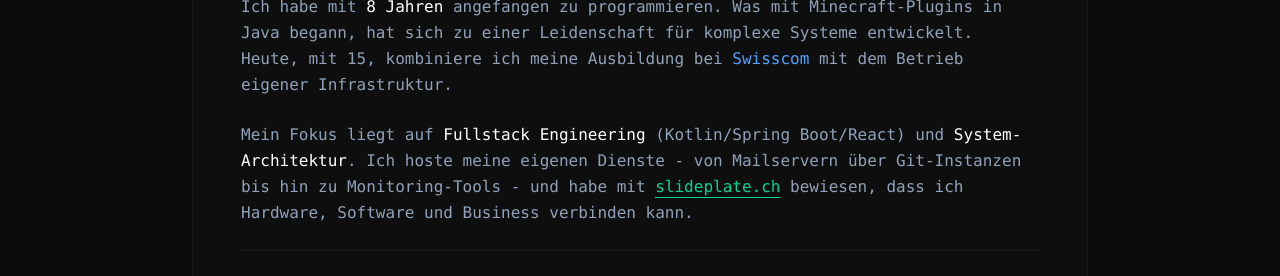
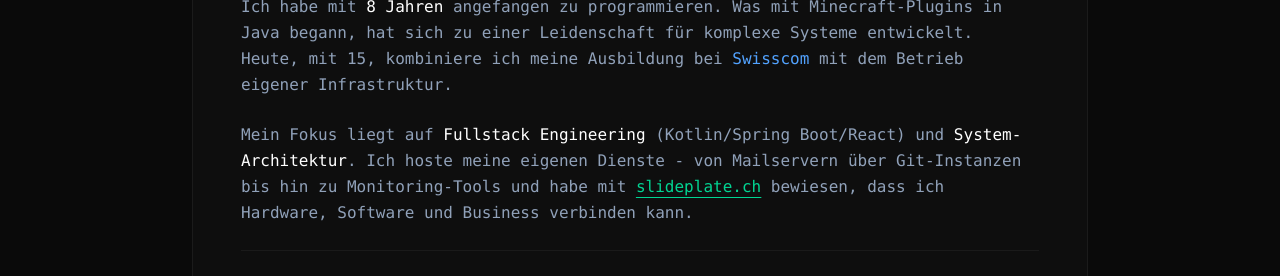
Before and after one commit to elyesghazel/portfolio, a React (Vite) app: page / in a window 1280 px wide. Shown: the part 1000-1276 px from the top of the page. Built offline with nearby package versions, Linux system fonts and the light colour scheme.

Commit message:
removed hyphen.

```diff
--- a/src/components/About.tsx
+++ b/src/components/About.tsx
@@ -26,7 +26,7 @@ export default function About() {
               (Kotlin/Spring Boot/React) und{" "}
               <span className="text-white font-medium">System-Architektur</span>
               . Ich hoste meine eigenen Dienste - von Mailservern über
-              Git-Instanzen bis hin zu Monitoring-Tools - und habe mit{" "}
+              Git-Instanzen bis hin zu Monitoring-Tools und habe mit{" "}
               <span className="text-emerald-400 underline underline-offset-5 hover:text-emerald-300 transition-colors">
                 <a href="https://slideplate.ch">slideplate.ch</a>
               </span>{" "}
```
